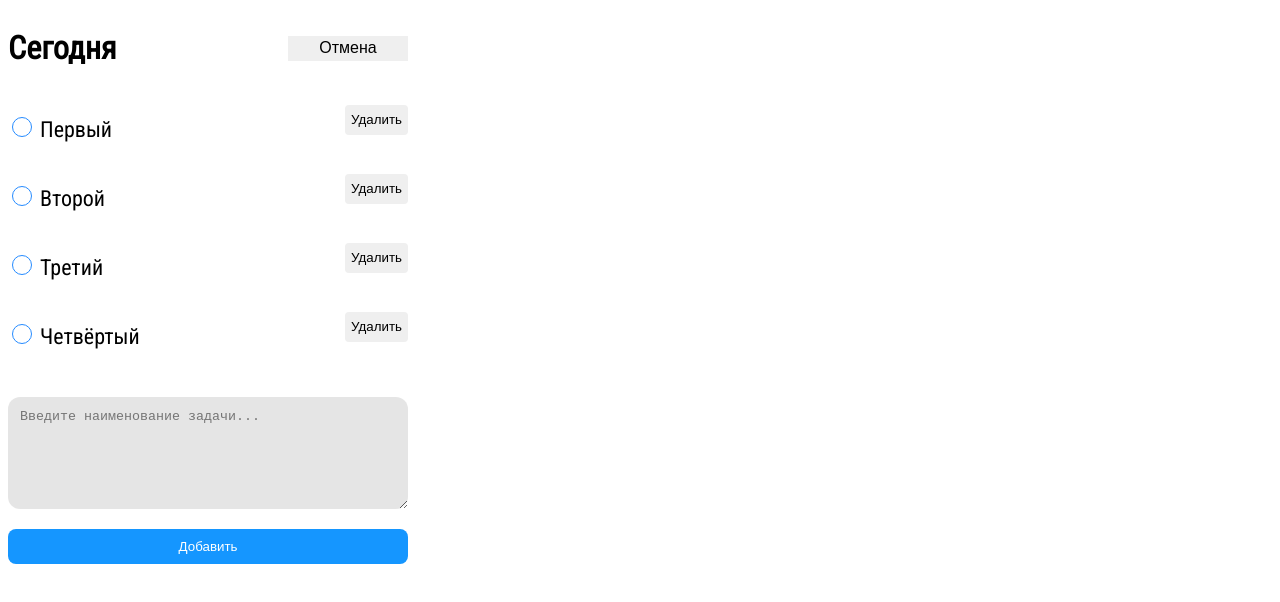
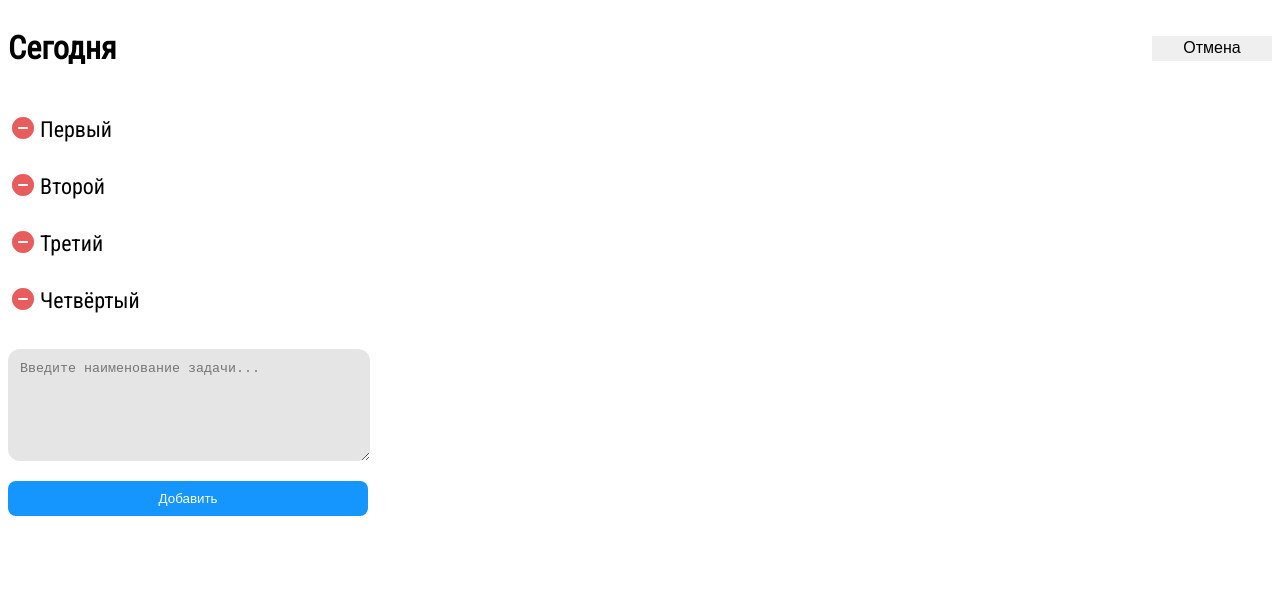
Before and after one commit to Vlchervov/vue-todo, a Vue app: page / in a window 1280 px wide. Both pictures are taken after a click on the button "Править". Shown: the top 602 px of the page. Built offline with nearby package versions, Linux system fonts and the light colour scheme.

Commit message:
small fix

```diff
--- a/src/assets/main.scss
+++ b/src/assets/main.scss
@@ -1,13 +1,9 @@
-@import url('https://fonts.googleapis.com/css2?family=Roboto+Condensed:wght@300;400&display=swap');
+@import url("https://fonts.googleapis.com/css2?family=Roboto+Condensed:wght@300;400&display=swap");
 
 body {
   background-color: #fff;
   font-family: "Roboto Condensed", sans-serif;
 }
-
-// .wrapper {
-//   background-color: rgb(236, 236, 236);
-// }
 
 .add-task-container {
   display: flex;
@@ -19,8 +15,8 @@ body {
     outline: none;
     margin-bottom: 20px;
     padding: 12px 0px 0px 12px;
-    max-width: 388px;
-    min-width: 388px;
+    max-width: 350px;
+    min-width: 350px;
     max-height: 400px;
     min-height: 100px;
     background-color: #0000001a;
@@ -31,6 +27,8 @@ body {
   button {
     border: none;
     cursor: pointer;
+    max-width: 360px;
+    min-width: 360px;
     background-color: #1596ff;
     color: white;
     height: 35px;
@@ -43,10 +41,6 @@ body {
       transition: all 0.5s ease-in-out;
     }
   }
-}
-
-div {
-  width: 400px;
 }
 
 p {
@@ -80,7 +74,7 @@ input[type="checkbox"] {
 }
 
 .checked {
-  background-color: #0000000e;
+  // background-color: #0000000e;
   // border-radius: 12px;
 
   &::before {
@@ -100,21 +94,38 @@ ul {
     padding: 0px;
     list-style: none;
     display: flex;
-    margin-bottom: 20px;
+    margin-bottom: 8px;
     justify-content: space-between;
 
     button {
+      position: absolute;
       border: none;
-      height: 30px;
-      border-radius: 4px;
+      width: 22px;
+      height: 22px;
+      border-radius: 25px;
+      padding: 0px;
+      left: 12px;
+      z-index: 12;
       cursor: pointer;
-      margin-left: 12px;
+      background-color: white;
+    }
+  }
+}
 
-      &:hover {
-        background-color: rgb(255, 83, 83);
-        color: white;
-      }
-    }
+.delete-button {
+  position: absolute;
+  border: none;
+  width: 22px;
+  height: 22px;
+  border-radius: 25px;
+  padding: 0px;
+  left: 12px;
+  z-index: 12;
+  cursor: pointer;
+  background-color: white;
+
+  &:before {
+    content: url(./delete.svg);
   }
 }
 
@@ -132,12 +143,11 @@ label {
     border-radius: 12px;
     transition: all 0.3s ease-in-out;
   }
-
   &:before {
     content: " ";
     z-index: 10;
-    width: 18px;
-    height: 18px;
+    width: 20px;
+    height: 20px;
     border: 1px solid rgb(37, 139, 255);
     background-color: white;
     position: absolute;
--- a/src/components/TodoList.vue
+++ b/src/components/TodoList.vue
@@ -12,10 +12,10 @@ const todoListStore = useTodoListStore()
         <ul>
             <li v-for="todo of todoListStore.tasks">
                 <label :class="todo.class" :for="todo.id" @click="todoListStore.toggleCompleted(todo.id)">{{ todo.value
-                    }}</label>
+                    }} <button v-if="!todoListStore.checkMode" class="delete-button"
+                        @click="todoListStore.deleteTask(todo.id)" />
+                </label>
                 <input type="checkbox" :id="todo.id" />
-                <button v-for=" of todoListStore.checkRedactionMode"
-                    @click="todoListStore.deleteTask(todo.id)">Удалить</button>
             </li>
         </ul>
         <form class="add-task-container" v-for="state of todoListStore.InputState"
--- a/src/store/index.js
+++ b/src/store/index.js
@@ -22,8 +22,8 @@ export const useTodoListStore = defineStore('todoListStore', {
             return this.tasks.length;
         },
 
-        checkRedactionMode() {
-            return this.redactionMode.filter(el => el.redaction);
+        checkMode() {
+            return this.redactionMode.findIndex(el => el.redaction);
         }
     },
     actions: {
@@ -34,6 +34,7 @@ export const useTodoListStore = defineStore('todoListStore', {
         },
         deleteTask(id) {
             this.tasks = this.tasks.filter(el => el.id !== id);
+
         },
         checkInput(value) {
             const newError = this.InputState.findIndex(el => el.error.message === el.error.message);
@@ -55,6 +56,7 @@ export const useTodoListStore = defineStore('todoListStore', {
             } else {
                 this.InputState[newError].error.message = "Поле должно быть заполнено!";
             }
+         return [...this.tasks]
         },
 
         changeRedactionMode() {
```
Also changed, not shown: src/assets/delete.svg (added).
